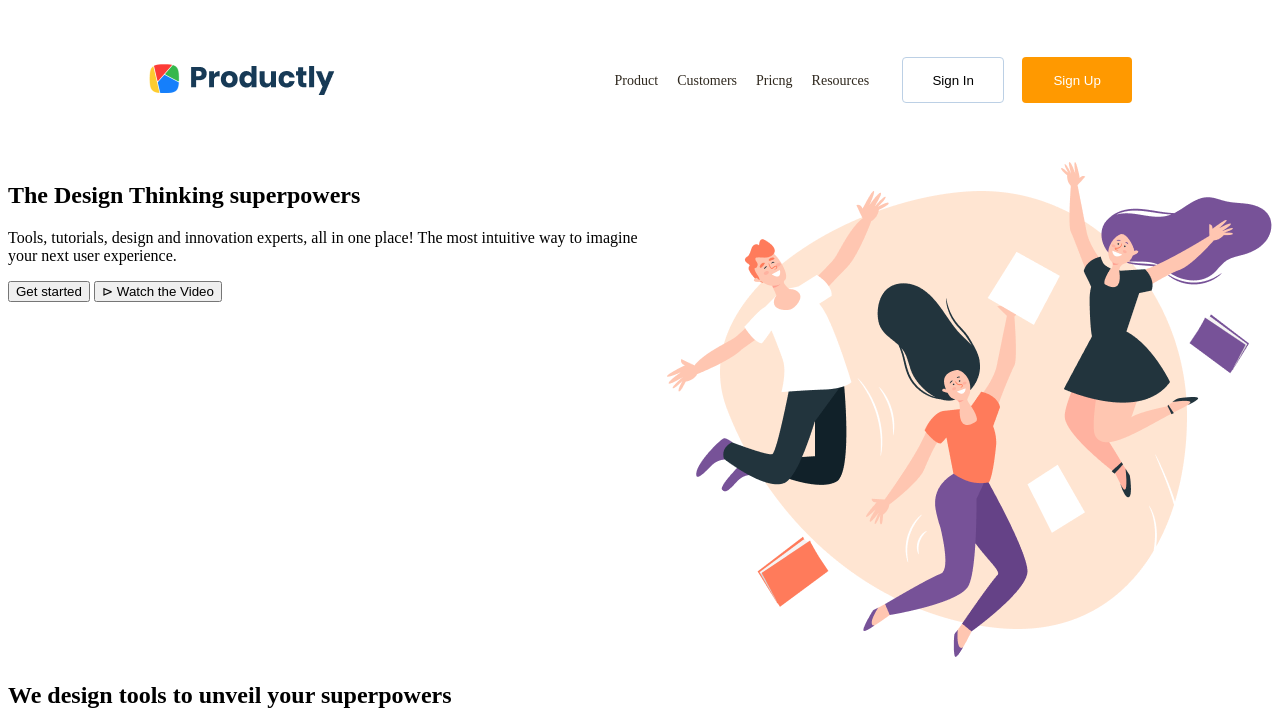
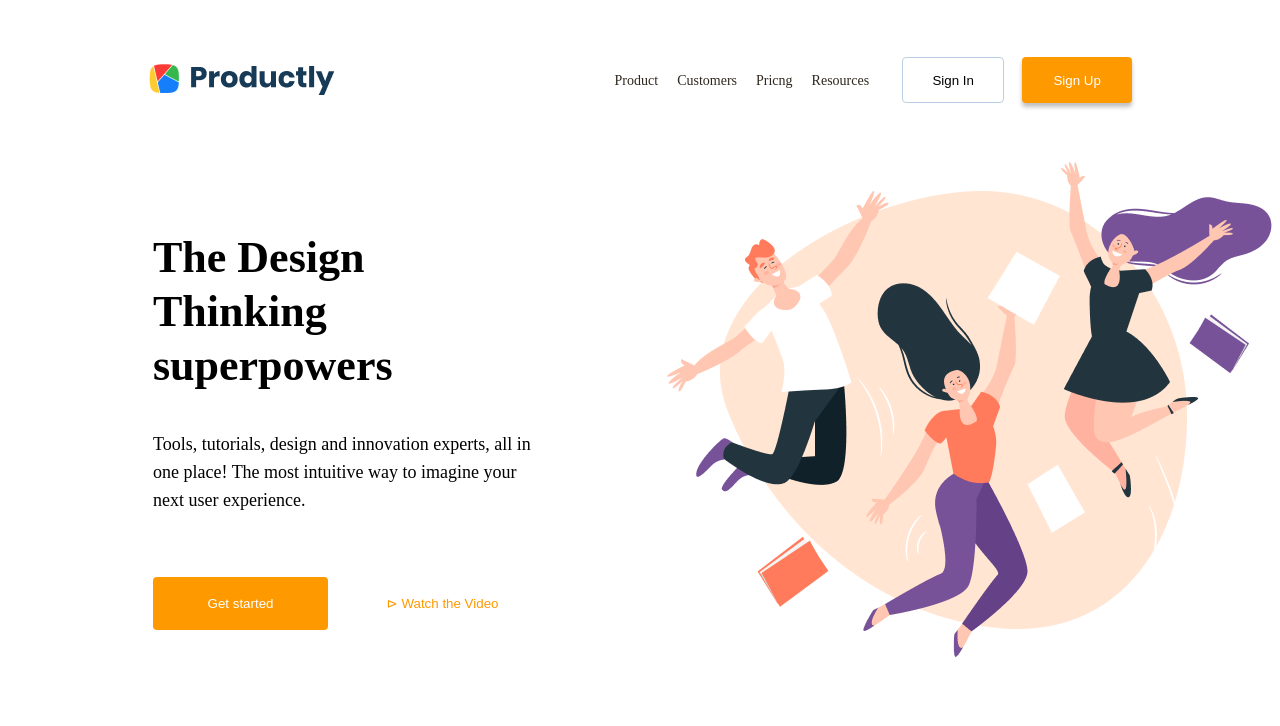
Before and after one commit to NataKyrylenko/Productly, a plain HTML site: page index.html in a window 1280 px wide. Shown: the top 726 px of the page. Drawn offline with Linux system fonts and the light colour scheme.

Commit message:
Add nev file

```diff
--- a/index.html
+++ b/index.html
@@ -5,14 +5,14 @@
     <meta http-equiv="X-UA-Compatible" content="IE=edge">
     <meta name="viewport" content="width=device-width, initial-scale=1.0">
     <title>Macet</title>
-    <link rel="stylesheet" href="/style/style.css">
+    <link rel="stylesheet" href="./style/style.css">
 </head>
 <body>
     <header>
         <nav class="nav_link">
             <div>
                 <a href="#">
-                <img src="/images/Logo.png" alt="logo"></a>
+                <img src="./images/Logo.png" alt="logo"></a>
             </div>
             <div>
 
@@ -40,15 +40,15 @@
     <main>
         <section class="container">
             <div>
-                <h1>The Design Thinking superpowers</h1>
-                <p>Tools, tutorials, design and innovation
+                <h1 class="banner-title">The Design Thinking superpowers</h1>
+                <p class="banner-text">Tools, tutorials, design and innovation
                     experts, all in one place! The most intuitive
                      way to imagine your next user experience.</p>
-                <button>Get started</button>
-                <button>&#8883; Watch the Video</button>
+                <button class="start-button">Get started</button>
+                <button class="watch-button">&#8883; Watch the Video</button>
             </div>
             <div>
-                <img src="/images/bann.png" alt="jump people">
+                <img src="./images/bann.png" alt="jump people">
             </div>
         </section>
 
@@ -57,24 +57,24 @@
                 your superpowers</h2>
             <div class="feature">
                 <div>
-                    <img src="/images/icon 1.svg" alt="arrow-up">
+                    <img src="./images/icon 1.svg" alt="arrow-up">
                     <h4>First click tests</h4>
                     <p>While most people enjoy casino gambling.</p>
                 </div>
                 <div>
-                    <img src="/images/icon2.svg" alt="stumbleupon-circle">
+                    <img src="./images/icon2.svg" alt="stumbleupon-circle">
                     <h4>Design surveys</h4>
                     <p>Sports betting, lottery and
                          bingo playing for the fun</p>
                 </div>
                 <div>
-                    <img src="/images/icon3.svg" alt="heart-circle">
+                    <img src="./images/icon3.svg" alt="heart-circle">
                     <h4>Preference tests</h4>
                     <p>The Myspace page defines
                          the individual.</p>
                 </div>
                 <div>
-                    <img src="/images/icon4.svg" alt="hourglass-half">
+                    <img src="./images/icon4.svg" alt="hourglass-half">
                     <h4>Five second tests</h4>
                     <p>Personal choices and the
                         overall personality of the
@@ -103,13 +103,13 @@
 
             </div>
             <div>
-                <img src="/images/Image main.png" alt="">
+                <img src="./images/Image main.png" alt="">
             </div>
         </section>
 
         <section class="container">
             <div>
-                <img src="/images/Image main(1).png" alt="manager">
+                <img src="./images/Image main(1).png" alt="manager">
             </div>
             <div>
                 <p>Easier decision making for</p>
@@ -146,7 +146,7 @@
                     that won’t cost you more money, </p>
             </div>
             <div>
-                <img src="/images/Image_main(2).png" alt="marketers">
+                <img src="./images/Image_main(2).png" alt="marketers">
             </div>
         </section>
     </main>
@@ -154,7 +154,7 @@
         <nav class="nav_link">
             <div>
                 <a href="#">
-                <img src="/images/Logo.png" alt="logo"></a>
+                <img src="./images/Logo.png" alt="logo"></a>
             </div>
 
             <div>
--- a/style/style.css
+++ b/style/style.css
@@ -35,11 +35,44 @@
   background-color: #ff9900;
   color: #ffffff;
   border: none;
+  box-shadow: 0px 4px 4px rgba(0, 0, 0, 0.25);
 }
 .container {
   display: flex;
+  justify-content: space-between;
+  align-items: center;
+  margin-left: 145px;
+  margin-bottom: 131px;
 }
-
+.banner-title {
+  font-weight: bold;
+  font-size: 44px;
+  line-height: 54px;
+  margin-right: 128px;
+}
+.banner-text {
+  font-size: 18px;
+  line-height: 28px;
+  margin-right: 128px;
+}
+.start-button {
+  width: 175px;
+  height: 53px;
+  background: #ff9900;
+  border-radius: 4px;
+  color: white;
+  border: none;
+  margin-top: 45px;
+}
+.watch-button {
+  width: 161px;
+  height: 23px;
+  color: #ff9900;
+  border: none;
+  margin-left: 30px;
+  margin-top: 60px;
+  background-color: white;
+}
 .feature {
   display: flex;
 }
```
